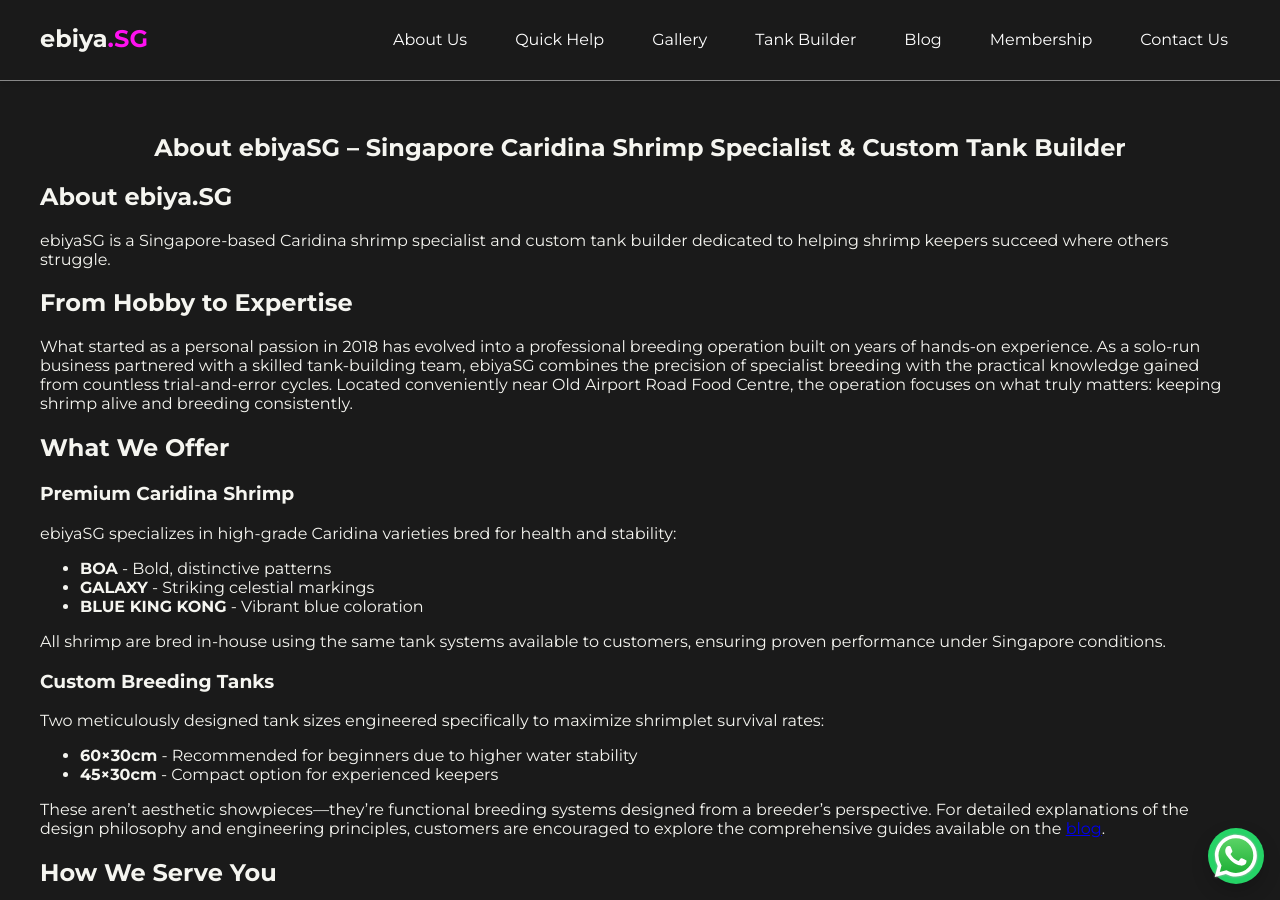
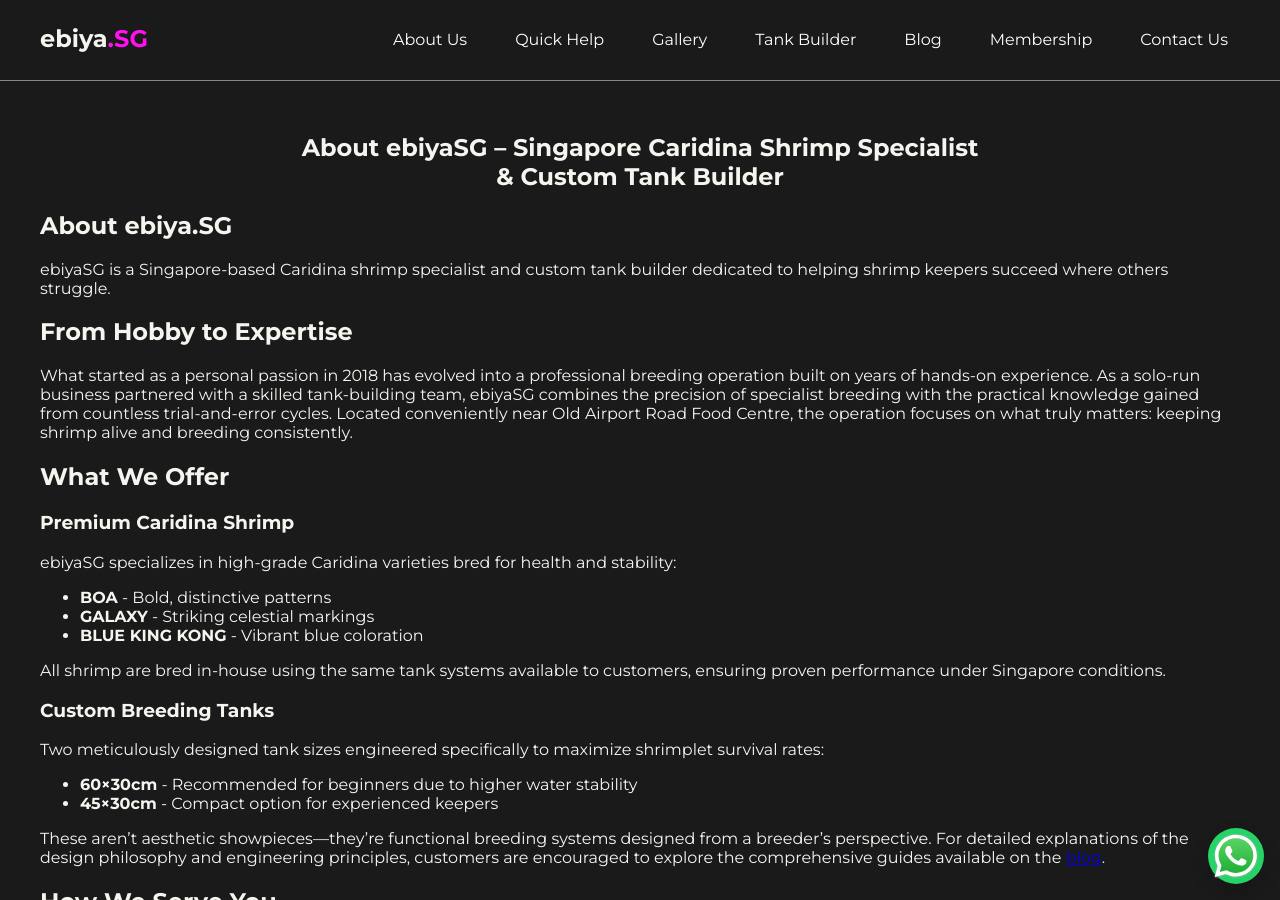
Before and after one commit to m33lucky-benny/ebiya-main, a Jekyll site: the page built from about.md, in a window 1280 px wide and 900 px high. Built offline with Jekyll 4.4.1, drawn with Linux system fonts in a browser that asks for light colours.

Commit message:
Update page.html

```diff
--- a/_layouts/page.html
+++ b/_layouts/page.html
@@ -5,9 +5,11 @@ layout: default
 {% include whatsapp.html %}
 <main id="content">
   <article class="page">
-    {% if page.title %}
-      <h1 class="post-title">{{ page.title }}</h1>
-    {% endif %}
+  {% if page.title %}
+  <h1 class="post-title">
+    {{ page.title | replace: " & ", "<br>& " }}
+  </h1>
+{% endif %}
     {{ content }}
   </article>
 </main>
```
